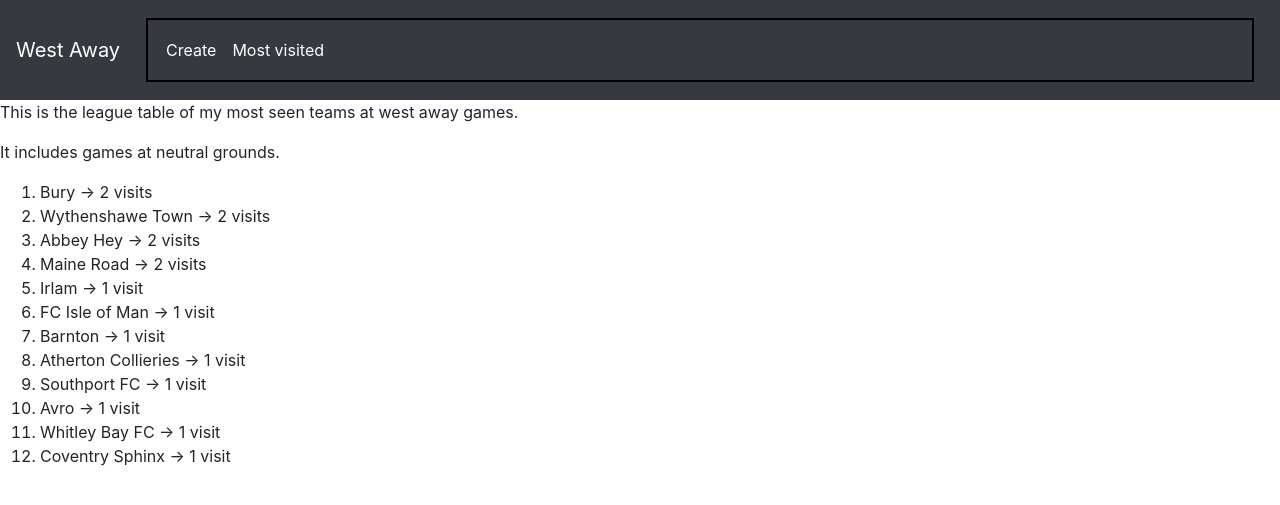
After one commit to yanader/watchingwest, a Django app: page /westaway/mostvisited in a window 1280 px wide. The commit adds this page. Shown: the top 505 px of the page. Run offline with Django 4.2, Linux system fonts and the light colour scheme; data comes from the database, SQL or seed files in the repository.

Commit message:
built frequency table and allowed included host for local testing

```diff
--- a/DjangoWeb/settings.py
+++ b/DjangoWeb/settings.py
@@ -26,7 +26,7 @@ SECRET_KEY = 'django-insecure-1d8xaas4vmeldf1mkki5yf7=n&k2-=md+2v*18t5+s^tyu@slz
 # SECURITY WARNING: don't run with debug turned on in production!
 DEBUG = True
 
-ALLOWED_HOSTS = ['yanader.pythonanywhere.com']
+ALLOWED_HOSTS = ['yanader.pythonanywhere.com','127.0.0.1']
 
 
 # Application definition
--- a/westaway/templates/westaway/layout.html
+++ b/westaway/templates/westaway/layout.html
@@ -22,7 +22,7 @@
                   <a class="nav-link" href="{% url 'westaway:create' %}">Create <span class="sr-only">(current)</span></a>
                 </li>
                 <li class="nav-item active">
-                  <a class="nav-link" href="">Most visited<span class="sr-only">(current)</span></a>
+                  <a class="nav-link" href="{% url 'westaway:mostvisited' %}">Most visited<span class="sr-only">(current)</span></a>
                 </li>
               </ul>
             </div>
--- /dev/null
+++ b/westaway/templates/westaway/mostvisited.html
@@ -0,0 +1,14 @@
+{% extends 'westaway/layout.html' %}
+
+{% block body %}
+
+<p>This is the league table of my most seen teams at west away games.</p>
+<p>It includes games at neutral grounds.</p>
+
+<ol>
+    {% for team in league %}
+    <li>{{team.name}} -> {{team.entry_count}} visit{% if team.entry_count != 1 %}s{% endif %}</li>
+    {% endfor %}
+</ol>
+
+{% endblock %}
--- a/westaway/urls.py
+++ b/westaway/urls.py
@@ -8,5 +8,6 @@ urlpatterns = [
     path("", views.index, name="index"),
     path("create/", views.create, name="create"),
     path("crop", views.crop, name="crop"),
-    path("entry/<int:id>", views.entry, name="entry")
+    path("entry/<int:id>", views.entry, name="entry"),
+    path("mostvisited", views.mostvisited, name="mostvisited")
 ]
--- a/westaway/views.py
+++ b/westaway/views.py
@@ -1,4 +1,5 @@
 from django.shortcuts import render, redirect, HttpResponse
+from django.db.models import Count
 import csv
 from .models import Opponent, Entry, Image, PasswordEntry
 from .forms import EntryUploadForm
@@ -44,3 +45,12 @@ def entry(request, id):
     return render(request, "westaway/entry.html", {
         "entry": entry
     })
+
+def mostvisited(request):
+
+    league = Opponent.objects.annotate(entry_count=Count('entry')).filter(entry_count__gt=0).order_by('-entry_count')
+    for team in league:
+        print(team.name + ' ' + str(team.entry_count))
+    return render(request, "westaway/mostvisited.html", {
+        "league":league
+    })
```
